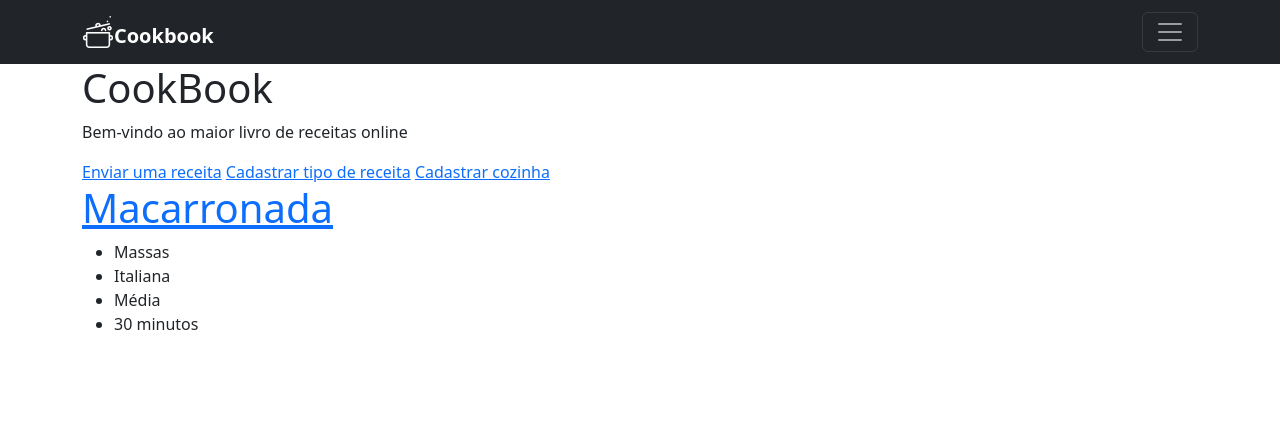
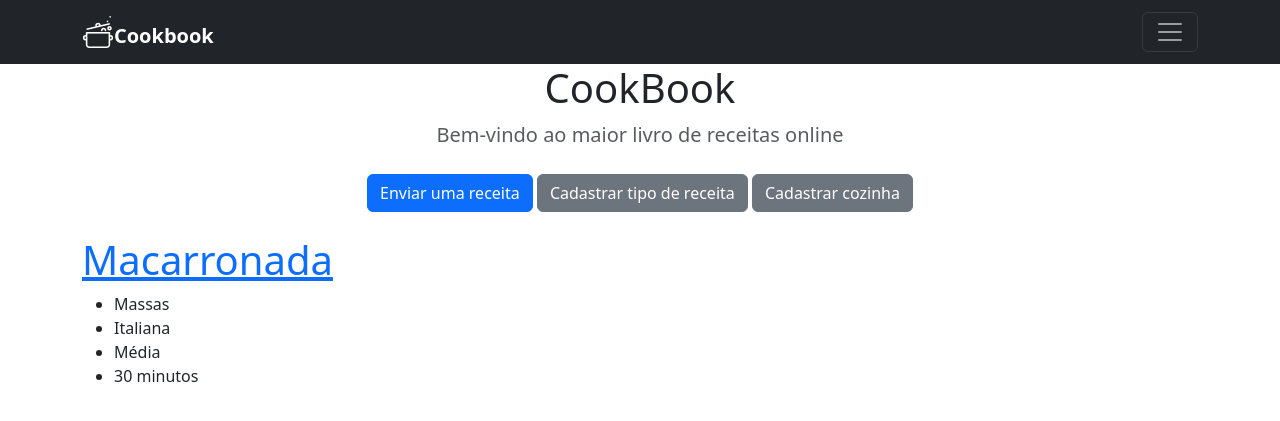
Before and after one commit to kellypc/my-cook-book, a Rails app: page / in a window 1280 px wide. Shown: the top 421 px of the page. Run offline with Rails 7, Linux system fonts and the light colour scheme; data comes from the database, SQL or seed files in the repository; style sheets or scripts are compiled from the project's sources; some libraries are stand-ins or nearby versions.

Commit message:
Change the page cover style

```diff
--- a/app/views/recipes/index.html.erb
+++ b/app/views/recipes/index.html.erb
@@ -30,14 +30,19 @@
 	</div>
 </header>
 
+<section class="jumbotron text-center">
+	<div class="container">
+		<h1 class="jumbotron-heading">CookBook</h1>
+		<p class="lead text-muted">Bem-vindo ao maior livro de receitas online</p>
+		<p>
+			<%= link_to 'Enviar uma receita', new_recipe_path, class: "btn btn-primary my-2" %>
+			<%= link_to 'Cadastrar tipo de receita', new_recipe_type_path, class: "btn btn-secondary my-2" %>
+			<%= link_to 'Cadastrar cozinha', new_cuisine_path, class: "btn btn-secondary my-2" %>
+		</p>
+	</div>
+</section>
+
 <div class="container">
-	<h1>CookBook</h1>
-	<p>Bem-vindo ao maior livro de receitas online</p>
-
-	<%= link_to 'Enviar uma receita', new_recipe_path %>
-	<%= link_to 'Cadastrar tipo de receita', new_recipe_type_path %>
-	<%= link_to 'Cadastrar cozinha', new_cuisine_path %>
-
 	<% @recipes.each do |recipe| %>
 	<h1><%= link_to recipe.title, recipe %></h1>
 	<ul>
```
